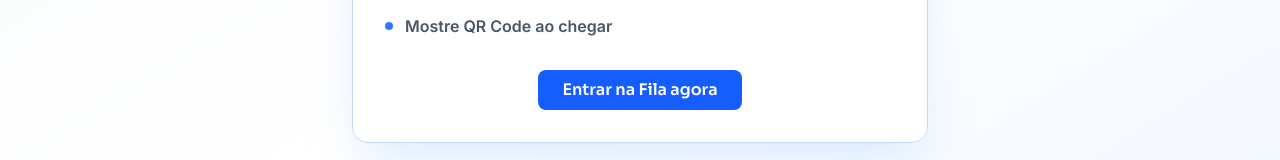
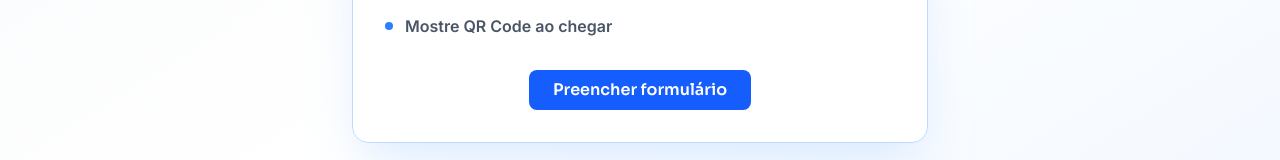
Before and after one commit to CapivaraDevv/FilaZero, a React (Vite) app in the folder frontend/: page / in a window 1280 px wide. Shown: the part 487-647 px from the top of the page. Built offline with nearby package versions, Linux system fonts and the light colour scheme; no server answers.

Commit message:
Mudança no texto do botão

```diff
--- a/frontend/src/pages/Home.jsx
+++ b/frontend/src/pages/Home.jsx
@@ -112,7 +112,7 @@ export default function Home() {
                       transition-all duration-200
                       hover:bg-blue-500 hover:scale-105 hover:shadow-lg
                       active:scale-95">
-                Entrar na Fila agora
+                Preencher formulário
               </Link>
             </motion.div>
 
```
